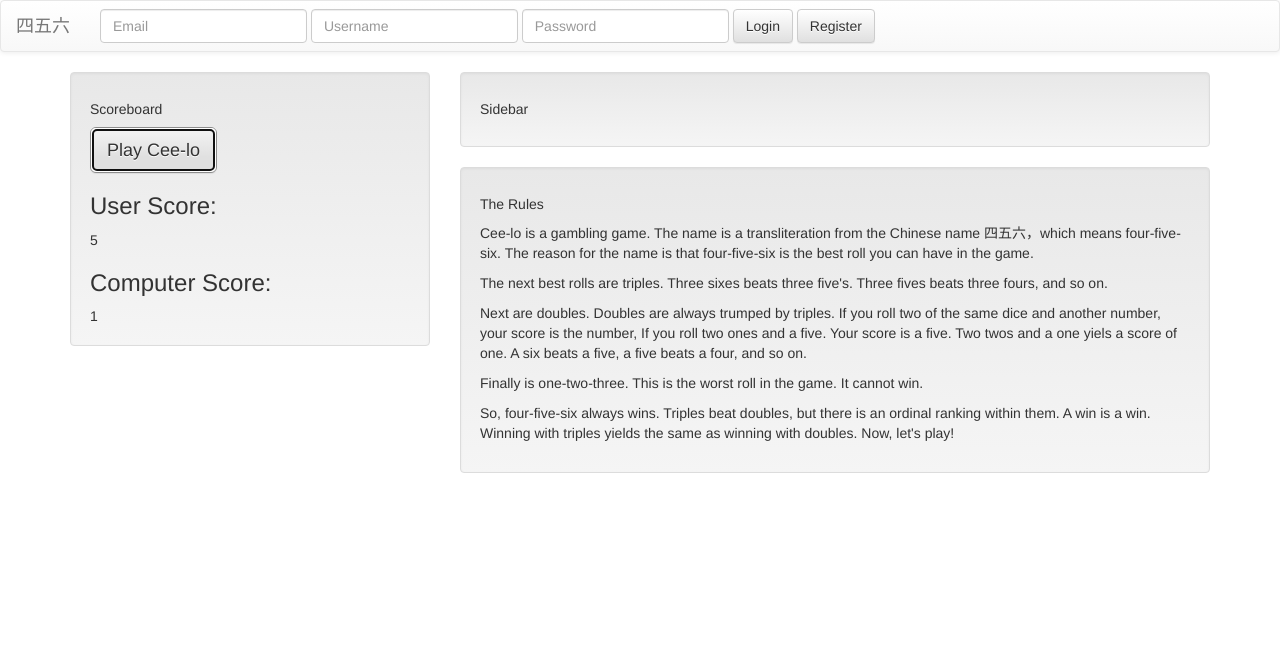
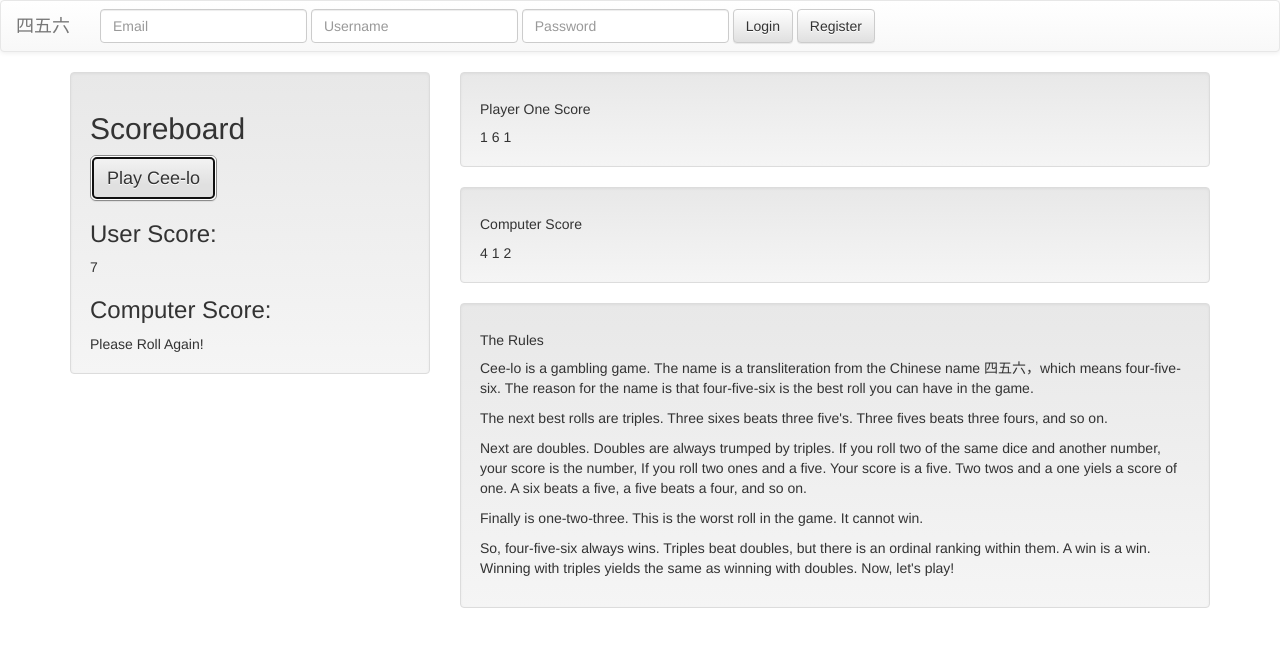
Before and after one commit to joebegley15/projectTwoFe, a plain HTML site: page index.html in a window 1280 px wide. Both pictures are taken after a click on the button "Play Cee-lo". Drawn offline with nearby package versions, Linux system fonts and the light colour scheme.

Commit message:
The game works and we've added some basic bootstrap functionality to make it look better.

```diff
--- a/game.js
+++ b/game.js
@@ -20,81 +20,115 @@ var singleDiGenerator = function() {
     }
 }
 
-var yourDice = [];
-var cpuDice = [];
-
-var userDiOne = singleDiGenerator();
-var userDiTwo = singleDiGenerator();
-var userDiThree = singleDiGenerator();
-var cpuDiOne = singleDiGenerator();
-var cpuDiTwo = singleDiGenerator();
-var cpuDiThree = singleDiGenerator();
-// WHERE YOU WILL USE JQUERY TO APPEND THE INDIVIDUAL DICEROLLS TO YOUR DOM
-
-yourDice.push(userDiOne);
-yourDice.push(userDiTwo);
-yourDice.push(userDiThree);
-cpuDice.push(cpuDiOne);
-cpuDice.push(cpuDiTwo);
-cpuDice.push(cpuDiThree);
-
-
 var scoreCalculator = function(arr) {
     var sortedArr = arr.sort();
-    var score = 27;
+    var score = "Please Roll Again!";
     if ((sortedArr[0] == 4) && (sortedArr[1] == 5) && (sortedArr[2] == 6)) {
+        score = 14;
+    }
+    else if ((sortedArr[0] == 6) && (sortedArr[1] == 6) && (sortedArr[2] == 6)) {
         score = 13;
     }
-    else if ((sortedArr[0] == 6) && (sortedArr[1] == 6) && (sortedArr[2] == 6)) {
+    else if ((sortedArr[0] == 5) && (sortedArr[1] == 5) && (sortedArr[2] == 5)) {
         score = 12;
     }
-    else if ((sortedArr[0] == 5) && (sortedArr[1] == 5) && (sortedArr[2] == 5)) {
+    else if ((sortedArr[0] == 4) && (sortedArr[1] == 4) && (sortedArr[2] == 4)) {
         score = 11;
     }
-    else if ((sortedArr[0] == 4) && (sortedArr[1] == 4) && (sortedArr[2] == 4)) {
+    else if ((sortedArr[0] == 3) && (sortedArr[1] == 3) && (sortedArr[2] == 3)) {
         score = 10;
     }
-    else if ((sortedArr[0] == 3) && (sortedArr[1] == 3) && (sortedArr[2] == 3)) {
+    else if ((sortedArr[0] == 2) && (sortedArr[1] == 2) && (sortedArr[2] == 2)) {
         score = 9;
     }
-    else if ((sortedArr[0] == 2) && (sortedArr[1] == 2) && (sortedArr[2] == 2)) {
+    else if ((sortedArr[0] == 1) && (sortedArr[1] == 1) && (sortedArr[2] == 1)) {
         score = 8;
     }
-    else if ((sortedArr[0] == 2) && (sortedArr[1] == 2) && (sortedArr[2] == 2)) {
-        score = 8;
-    }
-    else if ((sortedArr[0] == 1) && (sortedArr[1] == 1) && (sortedArr[2] == 1)) {
+    else if ((sortedArr[0] == sortedArr[1]) && (sortedArr[2]== 6)) {
         score = 7;
     }
-    else if ((sortedArr[0] == sortedArr[1]) && (sortedArr[2]== 6)) {
+    else if ((sortedArr[0] == sortedArr[1]) && (sortedArr[2]== 5) || (sortedArr[2] == sortedArr[1]) && (sortedArr[0] == 5)) {
         score = 6;
     }
-    else if ((sortedArr[0] == sortedArr[1]) && (sortedArr[2]== 5) || (sortedArr[2] == sortedArr[1]) && (sortedArr[0] == 5)) {
+    else if ((sortedArr[0] == sortedArr[1]) && (sortedArr[2]== 4) || (sortedArr[2] == sortedArr[1]) && (sortedArr[0] == 4)) {
         score = 5;
     }
-    else if ((sortedArr[0] == sortedArr[1]) && (sortedArr[2]== 4) || (sortedArr[2] == sortedArr[1]) && (sortedArr[0] == 4)) {
+    else if ((sortedArr[0] == sortedArr[1]) && (sortedArr[2]== 3) || (sortedArr[2] == sortedArr[1]) && (sortedArr[0] == 3)) {
         score = 4;
     }
-    else if ((sortedArr[0] == sortedArr[1]) && (sortedArr[2]== 3) || (sortedArr[2] == sortedArr[1]) && (sortedArr[0] == 3)) {
+    else if ((sortedArr[0] == sortedArr[1]) && (sortedArr[2]== 2) || (sortedArr[2] == sortedArr[1]) && (sortedArr[0] == 2)) {
         score = 3;
     }
-    else if ((sortedArr[0] == sortedArr[1]) && (sortedArr[2]== 2) || (sortedArr[2] == sortedArr[1]) && (sortedArr[0] == 2)) {
+    else if ((sortedArr[0] == sortedArr[1]) && (sortedArr[2]== 1) || (sortedArr[2] == sortedArr[1]) && (sortedArr[0] == 1)) {
         score = 2;
     }
-    else if ((sortedArr[0] == sortedArr[1]) && (sortedArr[2]== 1) || (sortedArr[2] == sortedArr[1]) && (sortedArr[0] == 1)) {
+    else if ((sortedArr[0] == 1) && (sortedArr[1] == 2) && (sortedArr[2] == 3)) {
         score = 1;
-    }
-    else if ((sortedArr[0] == 1) && (sortedArr[1] == 2) && (sortedArr[2] == 3)) {
-        score = 0;
     }
     return score;
 }
-var yourScore = scoreCalculator(yourDice);
-var cpuScore = scoreCalculator(cpuDice);
-$('#user-score').text(yourScore);
-$('#computer-score').text(cpuScore);
 
-console.log(yourDice);
-console.log(yourScore);
-console.log(cpuDice);
-console.log(cpuScore);
+function userRoll() {
+    var yourDice = [];
+
+    var userDiOne = singleDiGenerator();
+    var userDiTwo = singleDiGenerator();
+    var userDiThree = singleDiGenerator();
+
+    yourDice.push(userDiOne);
+    yourDice.push(userDiTwo);
+    yourDice.push(userDiThree);
+
+    var yourScore = scoreCalculator(yourDice);
+
+    $('#user-score').text(yourScore);
+
+    $('#user-di-one').text(userDiOne);
+    $('#user-di-two').text(userDiTwo);
+    $('#user-di-three').text(userDiThree);
+
+    return yourScore;
+};
+
+function computerRoll() {
+    var cpuDice = [];
+
+    var cpuDiOne = singleDiGenerator();
+    var cpuDiTwo = singleDiGenerator();
+    var cpuDiThree = singleDiGenerator();
+
+    cpuDice.push(cpuDiOne);
+    cpuDice.push(cpuDiTwo);
+    cpuDice.push(cpuDiThree);
+
+
+    var cpuScore = scoreCalculator(cpuDice);
+
+
+    $('#computer-score').text(cpuScore);
+
+    $('#cpu-di-one').text(cpuDiOne);
+    $('#cpu-di-two').text(cpuDiTwo);
+    $('#cpu-di-three').text(cpuDiThree);
+
+    return cpuScore;
+};
+
+
+function playGame(){
+    userRoll();
+    computerRoll();
+}
+
+
+
+$(document).ready(function(){
+
+    $('#game-start-button').on("click", playGame);
+
+});
+
+// console.log(yourDice);
+// console.log(yourScore);
+// console.log(cpuDice);
+// console.log(cpuScore);
--- a/index.html
+++ b/index.html
@@ -74,8 +74,11 @@
     <div class="row">
       <div class="col-md-4">
           <div class="well">
-            <h5>Scoreboard</h5>
-            <button type="button" class="btn btn-default btn-lg" onclick="runScores()">Play Cee-lo</button>
+            <h2>Scoreboard</h2>
+            <button type="button" class="btn btn-default btn-lg" id="game-start-button">Play Cee-lo</button>
+            <span id="both-button-span">
+            <span id="user-button-span">
+            <span id="cpu-button-span">
             <h3> User Score: </h3>
             <div id="user-score"></div>
             <h3> Computer Score: </h3>
@@ -84,8 +87,18 @@
       </div>
       <div class="col-md-8">
           <div class="well">
-            <h5>Sidebar</h5>
-            <p> </p>
+            <h5>Player One Score</h5>
+            <span id="user-di-one"></span>
+            <span id="user-di-two"></span>
+            <span id="user-di-three"></span>
+          </div>
+      </div>
+      <div class="col-md-8">
+          <div class="well">
+            <h5>Computer Score</h5>
+            <span id="cpu-di-one"></span>
+            <span id="cpu-di-two"></span>
+            <span id="cpu-di-three"></span>
           </div>
       </div>
       <div class="col-md-8">
```
